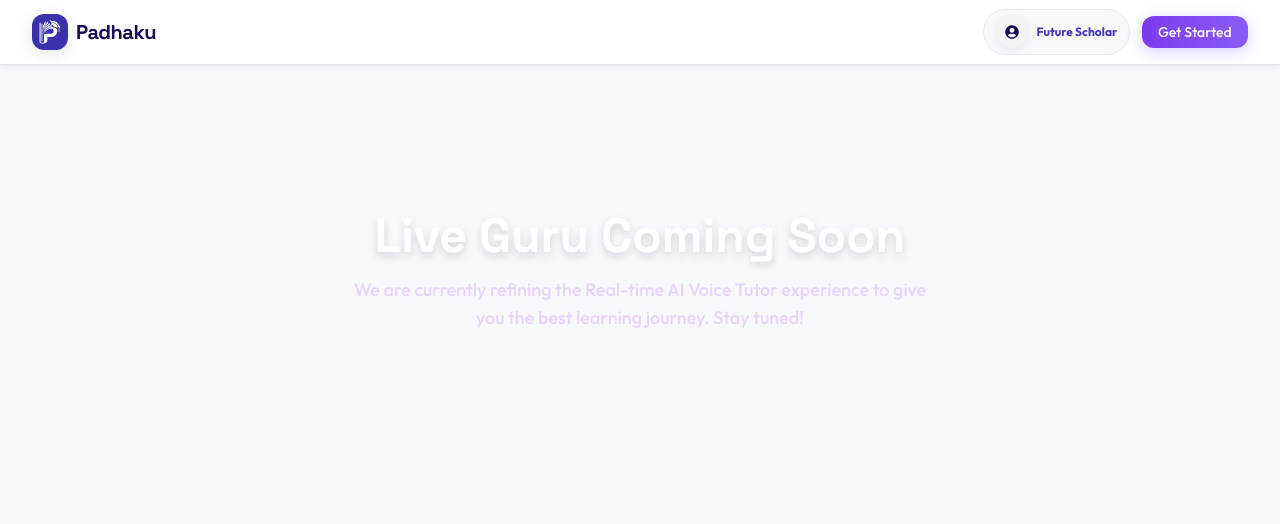
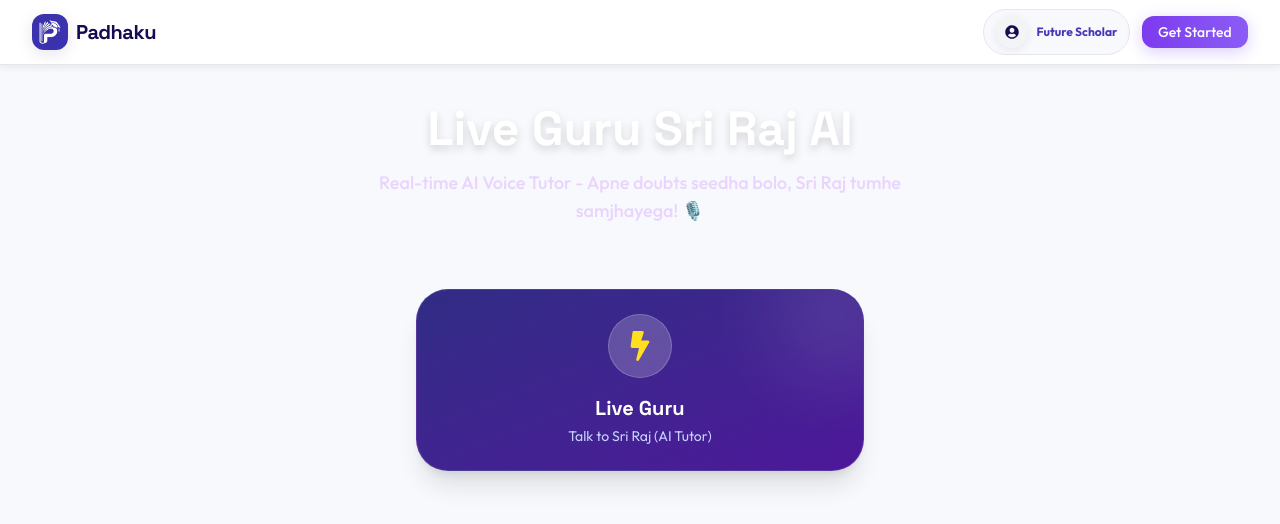
Before and after one commit to Sriraj1234/Aim-Academy, a Next.js app: page /live-guru in a window 1280 px wide. Shown: the top 524 px of the page. Built offline with nearby package versions, Linux system fonts and the light colour scheme; no server answers; the database is empty.

Commit message:
Update page.tsx

```diff
--- a/app/live-guru/page.tsx
+++ b/app/live-guru/page.tsx
@@ -1,4 +1,7 @@
+'use client';
+
 import { Header } from '@/components/shared/Header';
+import { LiveGuruWidget } from '@/components/live/LiveGuruWidget';
 
 export default function LiveGuruPage() {
     return (
@@ -8,11 +11,16 @@
             <main className="pt-24 px-4 max-w-7xl mx-auto flex flex-col items-center justify-center min-h-[60vh]">
                 <div className="text-center mb-8">
                     <h1 className="text-4xl md:text-5xl font-display font-black text-white mb-4 drop-shadow-lg">
-                        Live Guru <span className="text-gold-gradient">Coming Soon</span>
+                        Live Guru <span className="text-gold-gradient">Sri Raj AI</span>
                     </h1>
-                    <p className="text-lg text-purple-200 font-medium max-w-xl mx-auto">
-                        We are currently refining the Real-time AI Voice Tutor experience to give you the best learning journey. Stay tuned!
+                    <p className="text-lg text-purple-200 font-medium max-w-xl mx-auto mb-8">
+                        Real-time AI Voice Tutor - Apne doubts seedha bolo, Sri Raj tumhe samjhayega! 🎙️
                     </p>
+                </div>
+
+                {/* Live Guru Voice Widget */}
+                <div className="w-full max-w-md">
+                    <LiveGuruWidget />
                 </div>
             </main>
         </div>
```
